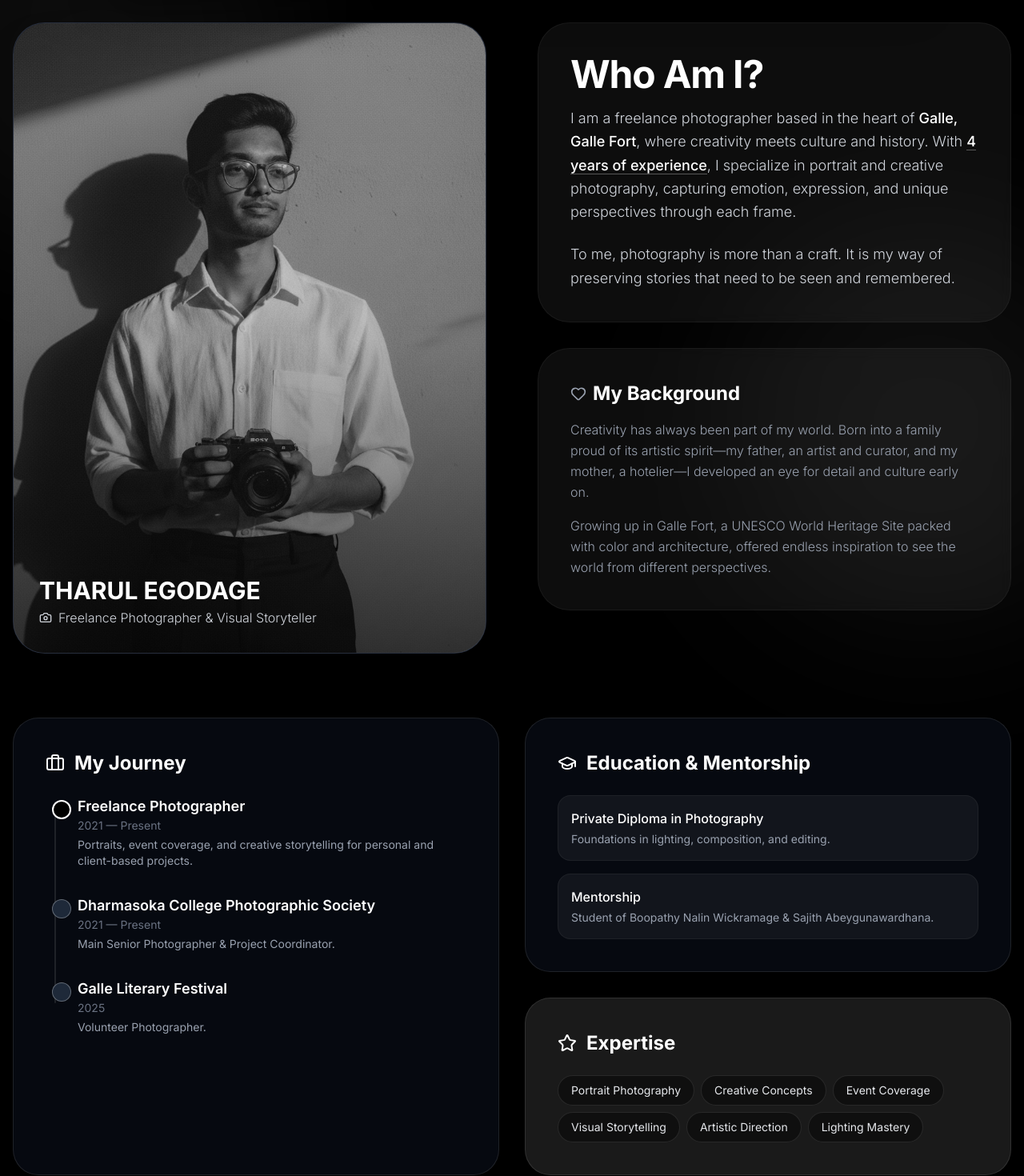
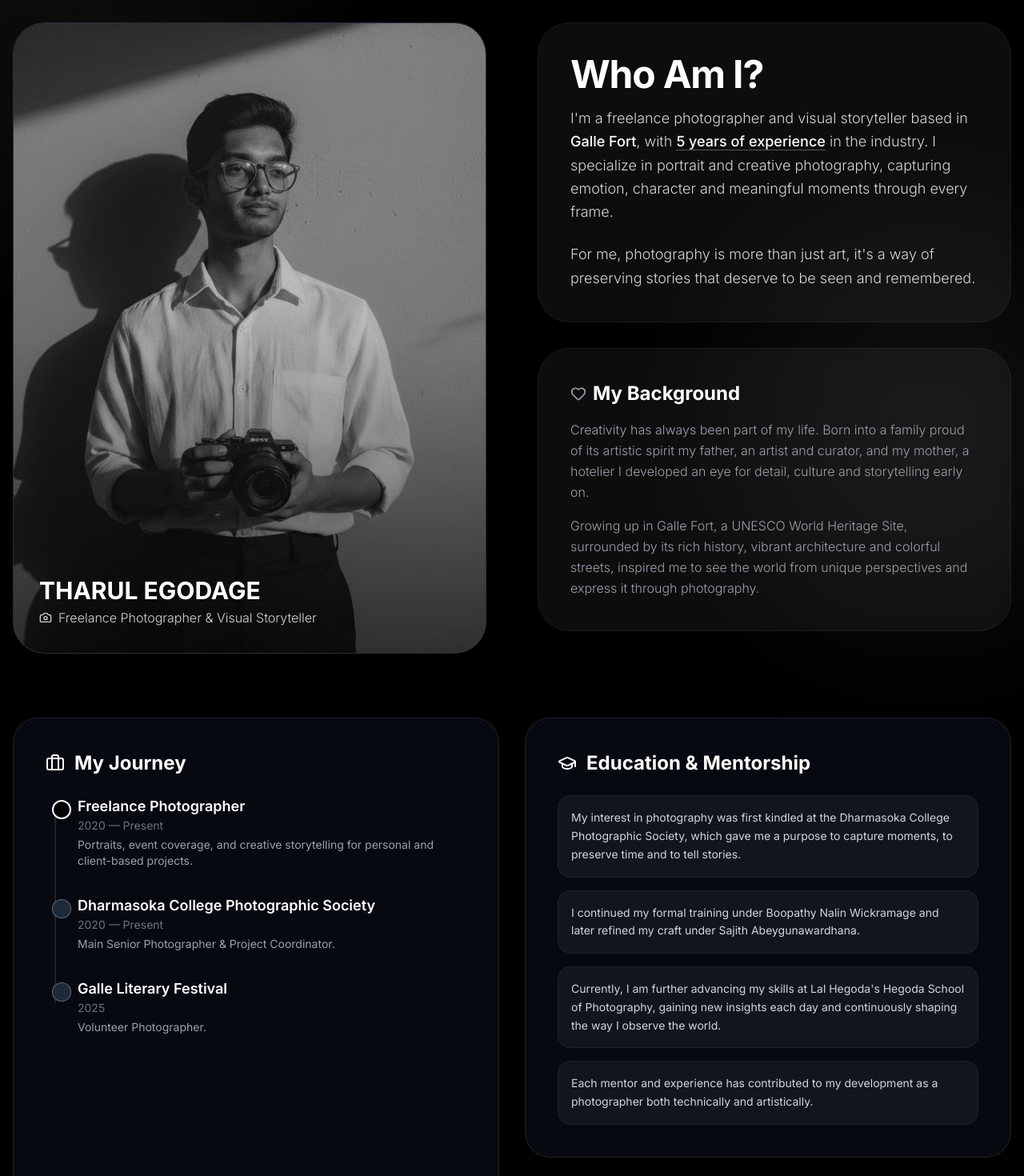
Before and after one commit to EdirithanthiriTharushaKawshalya/tharul-egodage, a Next.js app: page /about in a window 1280 px wide. Shown: the part 100-1570 px from the top of the page at 80% size. Built offline with nearby package versions, Linux system fonts and the light colour scheme.

Commit message:
about page info

```diff
--- a/src/app/about/page.tsx
+++ b/src/app/about/page.tsx
@@ -13,9 +13,6 @@ export default function AboutPage() {
         {/* Image Side */}
         <FadeIn delay={0.1}>
           <div className="relative aspect-[3/4] w-full overflow-hidden rounded-[32px] md:rounded-[40px] bg-gray-900 border border-white/10 group shadow-2xl sticky top-32">
-            {/* FIX: The src must start with '/' which points to the public folder.
-               Ensure IMG_3092.JPG is inside the 'public' folder in your project root.
-            */}
             <Image
               src="/IMG_3092.PNG"
               alt="Photographer in Galle Fort"
@@ -40,12 +37,11 @@ export default function AboutPage() {
               <div>
                 <h1 className="text-4xl md:text-5xl font-bold text-white mb-4 tracking-tight">Who Am I?</h1>
                 <p className="text-lg text-gray-300 leading-relaxed font-light mb-6">
-                  I am a freelance photographer based in the heart of <span className="text-white font-medium">Galle, Galle Fort</span>, where creativity meets culture and history.
-                  With <span className="text-white font-medium border-b border-white/30">4 years of experience</span>,
-                  I specialize in portrait and creative photography, capturing emotion, expression, and unique perspectives through each frame.
+                  I'm a freelance photographer and visual storyteller based in <span className="text-white font-medium">Galle Fort</span>, with <span className="text-white font-medium border-b border-white/30">5 years of experience</span> in the industry.
+                  I specialize in portrait and creative photography, capturing emotion, character and meaningful moments through every frame.
                 </p>
                 <p className="text-lg text-gray-300 leading-relaxed font-light">
-                  To me, photography is more than a craft. It is my way of preserving stories that need to be seen and remembered.
+                  For me, photography is more than just art, it's a way of preserving stories that deserve to be seen and remembered.
                 </p>
               </div>
             </div>
@@ -56,12 +52,12 @@ export default function AboutPage() {
                 <Heart className="h-5 w-5 text-gray-400" /> My Background
               </h3>
               <p className="text-base text-gray-400 leading-relaxed font-light mb-4">
-                Creativity has always been part of my world. Born into a family proud of its artistic spirit—my father,
-                an artist and curator, and my mother, a hotelier—I developed an eye for detail and culture early on.
+                Creativity has always been part of my life. Born into a family proud of its artistic spirit my father,
+                an artist and curator, and my mother, a hotelier I developed an eye for detail, culture and storytelling early on.
               </p>
               <p className="text-base text-gray-400 leading-relaxed font-light">
-                Growing up in Galle Fort, a UNESCO World Heritage Site packed with color and architecture,
-                offered endless inspiration to see the world from different perspectives.
+                Growing up in Galle Fort, a UNESCO World Heritage Site, surrounded by its rich history, vibrant architecture and colorful streets,
+                inspired me to see the world from unique perspectives and express it through photography.
               </p>
             </div>
           </div>
@@ -86,14 +82,14 @@ export default function AboutPage() {
                 <div className="relative pl-8">
                   <div className="absolute left-0 top-1.5 h-6 w-6 bg-black rounded-full border-2 border-white z-10" />
                   <h4 className="text-white font-semibold text-lg">Freelance Photographer</h4>
-                  <p className="text-sm text-gray-500 mb-1">2021 — Present</p>
+                  <p className="text-sm text-gray-500 mb-1">2020 — Present</p>
                   <p className="text-gray-400 text-sm">Portraits, event coverage, and creative storytelling for personal and client-based projects.</p>
                 </div>
 
                 <div className="relative pl-8">
                   <div className="absolute left-0 top-1.5 h-6 w-6 bg-gray-800 rounded-full border border-white/30 z-10" />
                   <h4 className="text-white font-semibold text-lg">Dharmasoka College Photographic Society</h4>
-                  <p className="text-sm text-gray-500 mb-1">2021 — Present</p>
+                  <p className="text-sm text-gray-500 mb-1">2020 — Present</p>
                   <p className="text-gray-400 text-sm">Main Senior Photographer & Project Coordinator.</p>
                 </div>
 
@@ -116,16 +112,28 @@ export default function AboutPage() {
                 <h3 className="text-2xl font-bold text-white mb-6 flex items-center gap-3">
                   <GraduationCap className="h-6 w-6 text-white" /> Education & Mentorship
                 </h3>
-                <ul className="space-y-4">
-                  <li className="bg-white/5 rounded-2xl p-4 border border-white/5">
-                    <h4 className="text-white font-medium">Private Diploma in Photography</h4>
-                    <p className="text-sm text-gray-400 mt-1">Foundations in lighting, composition, and editing.</p>
-                  </li>
-                  <li className="bg-white/5 rounded-2xl p-4 border border-white/5">
-                    <h4 className="text-white font-medium">Mentorship</h4>
-                    <p className="text-sm text-gray-400 mt-1">Student of Boopathy Nalin Wickramage & Sajith Abeygunawardhana.</p>
-                  </li>
-                </ul>
+                <div className="space-y-4">
+                  <div className="bg-white/5 rounded-2xl p-4 border border-white/5">
+                    <p className="text-gray-300 text-sm leading-relaxed">
+                      My interest in photography was first kindled at the Dharmasoka College Photographic Society, which gave me a purpose to capture moments, to preserve time and to tell stories.
+                    </p>
+                  </div>
+                  <div className="bg-white/5 rounded-2xl p-4 border border-white/5">
+                    <p className="text-gray-300 text-sm leading-relaxed">
+                      I continued my formal training under Boopathy Nalin Wickramage and later refined my craft under Sajith Abeygunawardhana.
+                    </p>
+                  </div>
+                  <div className="bg-white/5 rounded-2xl p-4 border border-white/5">
+                    <p className="text-gray-300 text-sm leading-relaxed">
+                      Currently, I am further advancing my skills at Lal Hegoda's Hegoda School of Photography, gaining new insights each day and continuously shaping the way I observe the world.
+                    </p>
+                  </div>
+                  <div className="bg-white/5 rounded-2xl p-4 border border-white/5">
+                    <p className="text-gray-300 text-sm leading-relaxed">
+                      Each mentor and experience has contributed to my development as a photographer both technically and artistically.
+                    </p>
+                  </div>
+                </div>
               </CardContent>
             </Card>
           </FadeIn>
```
